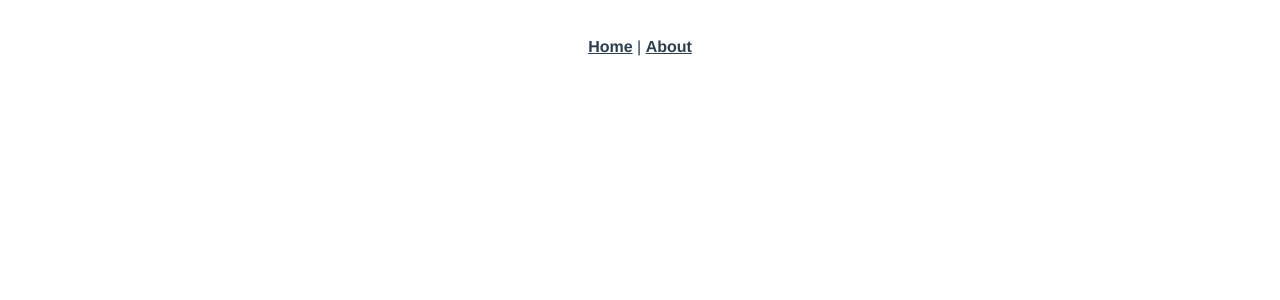
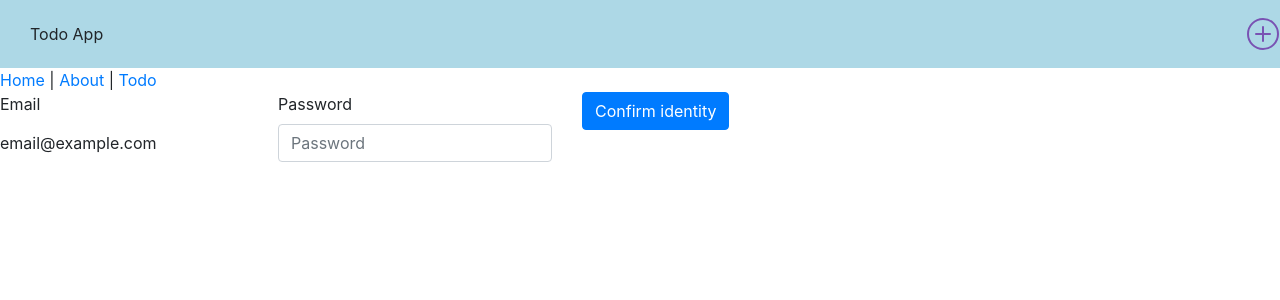
Before and after one commit to devxsss/todoappplication, a Vue app: page /todo in a window 1280 px wide. Shown: the top 300 px of the page. Built offline with nearby package versions, Linux system fonts and the light colour scheme.

Commit message:
headerを作った

```diff
--- a/package.json
+++ b/package.json
@@ -9,6 +9,7 @@
     "lint": "vue-cli-service lint"
   },
   "dependencies": {
+    "bootstrap-vue": "^2.21.2",
     "core-js": "^3.6.5",
     "vue": "^2.6.11",
     "vue-router": "^3.2.0",
--- a/public/index.html
+++ b/public/index.html
@@ -1,15 +1,20 @@
 <!DOCTYPE html>
 <html lang="">
   <head>
-    <meta charset="utf-8">
-    <meta http-equiv="X-UA-Compatible" content="IE=edge">
-    <meta name="viewport" content="width=device-width,initial-scale=1.0">
-    <link rel="icon" href="<%= BASE_URL %>favicon.ico">
+    <meta charset="utf-8" />
+    <meta http-equiv="X-UA-Compatible" content="IE=edge" />
+    <meta name="viewport" content="width=device-width,initial-scale=1.0" />
+    <link rel="icon" href="<%= BASE_URL %>favicon.ico" />
     <title><%= htmlWebpackPlugin.options.title %></title>
+
   </head>
   <body>
     <noscript>
-      <strong>We're sorry but <%= htmlWebpackPlugin.options.title %> doesn't work properly without JavaScript enabled. Please enable it to continue.</strong>
+      <strong
+        >We're sorry but <%= htmlWebpackPlugin.options.title %> doesn't work
+        properly without JavaScript enabled. Please enable it to
+        continue.</strong
+      >
     </noscript>
     <div id="app"></div>
     <!-- built files will be auto injected -->
--- a/src/App.vue
+++ b/src/App.vue
@@ -1,32 +1,26 @@
 <template>
   <div id="app">
+    <Header></Header>
     <div id="nav">
       <router-link to="/">Home</router-link> |
-      <router-link to="/about">About</router-link>
+      <router-link to="/about">About</router-link> |
+      <router-link to="/todo">Todo</router-link>
     </div>
     <router-view />
   </div>
 </template>
 
+<script>
+import Header from './components/Header.vue';
+
+export default {
+  name: 'App',
+  components: {
+    Header,
+  },
+};
+</script>
+
 <style>
-#app {
-  font-family: Avenir, Helvetica, Arial, sans-serif;
-  -webkit-font-smoothing: antialiased;
-  -moz-osx-font-smoothing: grayscale;
-  text-align: center;
-  color: #2c3e50;
-}
-
-#nav {
-  padding: 30px;
-}
-
-#nav a {
-  font-weight: bold;
-  color: #2c3e50;
-}
-
-#nav a.router-link-exact-active {
-  color: #42b983;
-}
+@import 'assets/style.css';
 </style>
--- /dev/null
+++ b/src/assets/style.css
@@ -0,0 +1,39 @@
+#header {
+  height: 68px;
+  background-color: lightblue;
+  display: flex;
+}
+
+.appWrapper span {
+  height: 68px;
+  line-height: 68px;
+  margin-left: 30px;
+}
+
+.addNew {
+  height: 68px;
+  line-height: 68px;
+  margin-left: 90%;
+  color: black;
+  cursor: pointer;
+}
+
+.addNewArea {
+  padding-top: 100px;
+  position: absolute;
+  top: 0;
+  left: 0;
+  width: 100%;
+  height: 100%;
+  background-color: rgba(0, 0, 0, 0.74);
+  z-index: 100;
+}
+
+.inputArea {
+  margin: 0 auto;
+  height: 360px;
+  width: 500px;
+  background-color: white;
+  border-radius: 10px;
+  padding: 100px 30px30px;
+}
--- /dev/null
+++ b/src/components/AddNewTask.vue
@@ -0,0 +1,5 @@
+<template>
+  <div class="addNewArea">
+    <div class="inputArea"></div>
+  </div>
+</template>
--- /dev/null
+++ b/src/components/Header.vue
@@ -0,0 +1,26 @@
+<template>
+  <div id="header">
+    <div class="appWrapper">
+      <span>Todo App</span>
+    </div>
+    <div class="addNew">
+      <b-icon
+        icon="plus-circle"
+        scale="2"
+        style="color: #7952b3"
+        @click="goToAddNewTask()"
+      >
+      </b-icon>
+    </div>
+  </div>
+</template>
+
+<script>
+export default {
+  methods: {
+    goToAddNewTask() {
+      this.$router.push(`./todo`);
+    },
+  },
+};
+</script>
--- a/src/components/HelloWorld.vue
+++ b/src/components/HelloWorld.vue
@@ -1,112 +1,6 @@
 <template>
   <div class="hello">
-    <h1>{{ msg }}</h1>
-    <p>
-      For a guide and recipes on how to configure / customize this project,<br />
-      check out the
-      <a href="https://cli.vuejs.org" target="_blank" rel="noopener"
-        >vue-cli documentation</a
-      >.
-    </p>
-    <h3>Installed CLI Plugins</h3>
-    <ul>
-      <li>
-        <a
-          href="https://github.com/vuejs/vue-cli/tree/dev/packages/%40vue/cli-plugin-babel"
-          target="_blank"
-          rel="noopener"
-          >babel</a
-        >
-      </li>
-      <li>
-        <a
-          href="https://github.com/vuejs/vue-cli/tree/dev/packages/%40vue/cli-plugin-router"
-          target="_blank"
-          rel="noopener"
-          >router</a
-        >
-      </li>
-      <li>
-        <a
-          href="https://github.com/vuejs/vue-cli/tree/dev/packages/%40vue/cli-plugin-vuex"
-          target="_blank"
-          rel="noopener"
-          >vuex</a
-        >
-      </li>
-      <li>
-        <a
-          href="https://github.com/vuejs/vue-cli/tree/dev/packages/%40vue/cli-plugin-eslint"
-          target="_blank"
-          rel="noopener"
-          >eslint</a
-        >
-      </li>
-      <li>
-        <a
-          href="https://github.com/vuejs/vue-cli/tree/dev/packages/%40vue/cli-plugin-unit-jest"
-          target="_blank"
-          rel="noopener"
-          >unit-jest</a
-        >
-      </li>
-    </ul>
-    <h3>Essential Links</h3>
-    <ul>
-      <li>
-        <a href="https://vuejs.org" target="_blank" rel="noopener">Core Docs</a>
-      </li>
-      <li>
-        <a href="https://forum.vuejs.org" target="_blank" rel="noopener"
-          >Forum</a
-        >
-      </li>
-      <li>
-        <a href="https://chat.vuejs.org" target="_blank" rel="noopener"
-          >Community Chat</a
-        >
-      </li>
-      <li>
-        <a href="https://twitter.com/vuejs" target="_blank" rel="noopener"
-          >Twitter</a
-        >
-      </li>
-      <li>
-        <a href="https://news.vuejs.org" target="_blank" rel="noopener">News</a>
-      </li>
-    </ul>
-    <h3>Ecosystem</h3>
-    <ul>
-      <li>
-        <a href="https://router.vuejs.org" target="_blank" rel="noopener"
-          >vue-router</a
-        >
-      </li>
-      <li>
-        <a href="https://vuex.vuejs.org" target="_blank" rel="noopener">vuex</a>
-      </li>
-      <li>
-        <a
-          href="https://github.com/vuejs/vue-devtools#vue-devtools"
-          target="_blank"
-          rel="noopener"
-          >vue-devtools</a
-        >
-      </li>
-      <li>
-        <a href="https://vue-loader.vuejs.org" target="_blank" rel="noopener"
-          >vue-loader</a
-        >
-      </li>
-      <li>
-        <a
-          href="https://github.com/vuejs/awesome-vue"
-          target="_blank"
-          rel="noopener"
-          >awesome-vue</a
-        >
-      </li>
-    </ul>
+    <h1>todo app</h1>
   </div>
 </template>
 
--- a/src/router/index.js
+++ b/src/router/index.js
@@ -1,28 +1,38 @@
-import Vue from "vue";
-import VueRouter from "vue-router";
-import Home from "../views/Home.vue";
+import Vue from 'vue';
+import VueRouter from 'vue-router';
+import Home from '../views/Home.vue';
 
 Vue.use(VueRouter);
 
 const routes = [
   {
-    path: "/",
-    name: "Home",
+    path: '/',
+    name: 'Home',
     component: Home,
   },
   {
-    path: "/about",
-    name: "About",
+    path: '/about',
+    name: 'About',
     // route level code-splitting
     // this generates a separate chunk (about.[hash].js) for this route
     // which is lazy-loaded when the route is visited.
     component: () =>
-      import(/* webpackChunkName: "about" */ "../views/About.vue"),
+      import(/* webpackChunkName: "about" */ '../views/About.vue'),
+  },
+  {
+    path: '/todo',
+    name: 'todo',
+    // route level code-splitting
+    // this generates a separate chunk (about.[hash].js) for this route
+    // which is lazy-loaded when the route is visited.
+    component: () =>
+      import(/* webpackChunkName: "about" */ '../views/Todo.vue'),
+    proprs: true,
   },
 ];
 
 const router = new VueRouter({
-  mode: "history",
+  mode: 'history',
   base: process.env.BASE_URL,
   routes,
 });
--- /dev/null
+++ b/src/views/Todo.vue
@@ -0,0 +1,27 @@
+<template>
+  <div class="todo">
+    <form class="row g-3">
+      <div class="col-auto">
+        <label for="staticEmail2" class="visually-hidden">Email</label>
+        <input type="text" readonly class="form-control-plaintext" id="staticEmail2" value="email@example.com">
+      </div>
+      <div class="col-auto">
+        <label for="inputPassword2" class="visually-hidden">Password</label>
+        <input type="password" class="form-control" id="inputPassword2" placeholder="Password">
+      </div>
+      <div class="col-auto">
+        <button type="submit" class="btn btn-primary mb-3">Confirm identity</button>
+      </div>
+    </form>
+   </div>
+
+</template>
+
+<script>
+   export default {
+  name: "Todo",
+  props: {
+    msg: String,
+  },
+};
+</script>
```
Also changed, not shown: src/main.js (+11 -6 lines), 1 other file (tests, documents, lock files or other folders).
